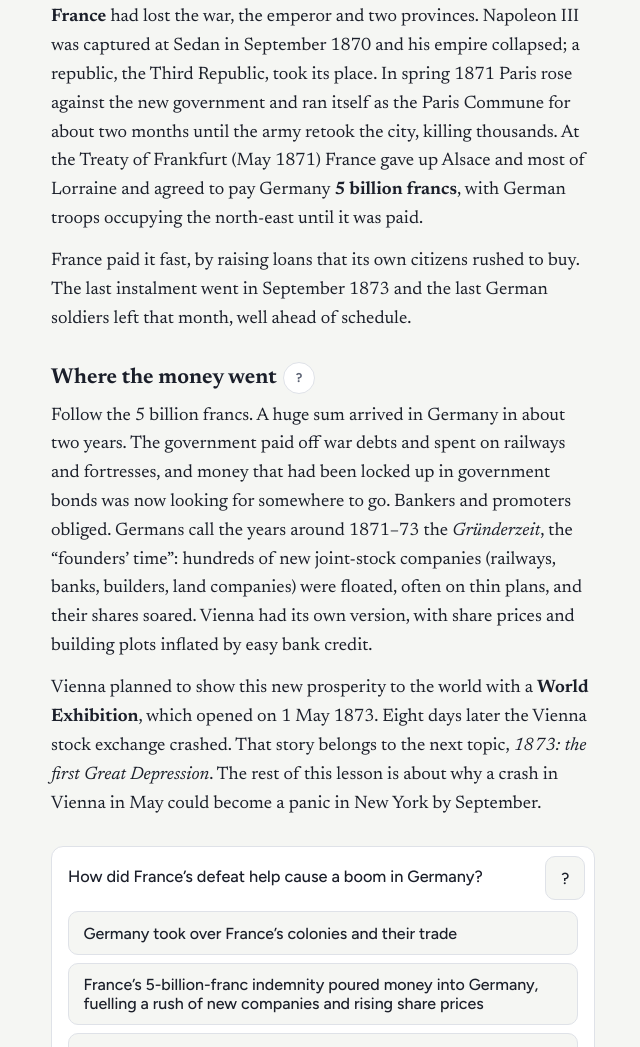
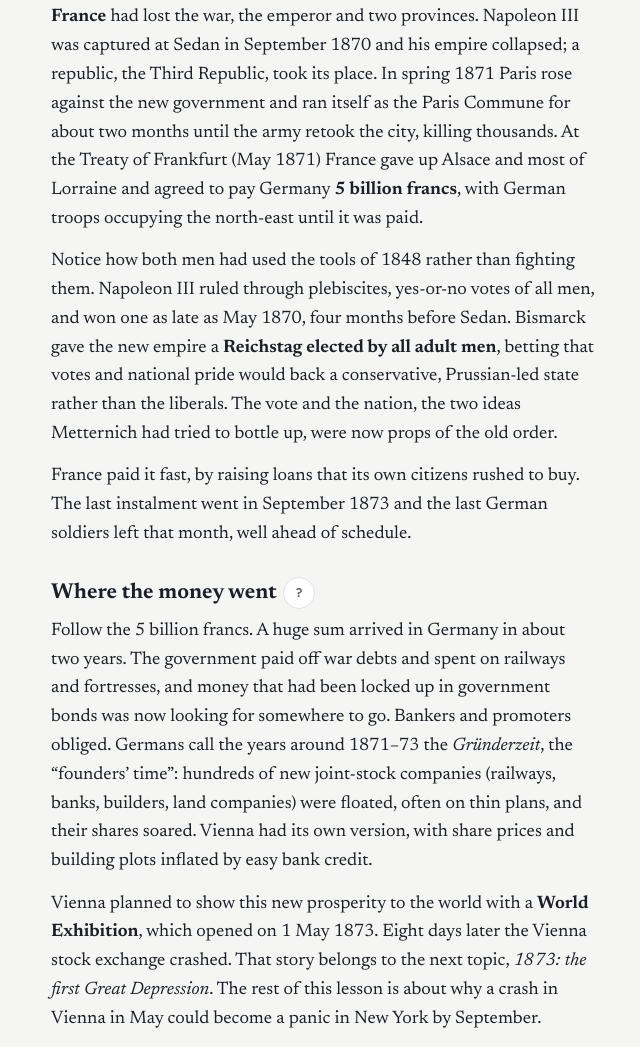
Before and after one commit to fbardolph/learn, a plain HTML site: page content/history/nineteenth-century/map-of-the-century/lessons/04-the-world-in-1873.html in a window 1280 px wide. Shown: the part 894-1941 px from the top of the page, without its empty margins (317-957 px from the left). Drawn offline with nearby package versions, Linux system fonts and the light colour scheme.

Commit message:
Update lessons 2026-11-04

```diff
--- a/content/history/nineteenth-century/map-of-the-century/lessons/04-the-world-in-1873.html
+++ b/content/history/nineteenth-century/map-of-the-century/lessons/04-the-world-in-1873.html
@@ -45,6 +45,7 @@
     <h2>A new map of Europe</h2>
     <p>Compare 1873 with 1815 and the middle of Europe has been redrawn. In 1815 there were nearly forty German states and a patchwork of Italian ones. By 1873 there was one <strong>German Empire</strong>, run from Berlin by Bismarck, and one <strong>Kingdom of Italy</strong>, which took Rome as its capital in 1871 once the French garrison guarding the Pope left to fight Prussia.</p>
     <p><strong>France</strong> had lost the war, the emperor and two provinces. Napoleon III was captured at Sedan in September 1870 and his empire collapsed; a republic, the Third Republic, took its place. In spring 1871 Paris rose against the new government and ran itself as the Paris Commune for about two months until the army retook the city, killing thousands. At the Treaty of Frankfurt (May 1871) France gave up Alsace and most of Lorraine and agreed to pay Germany <strong>5 billion francs</strong>, with German troops occupying the north-east until it was paid.</p>
+    <p>Notice how both men had used the tools of 1848 rather than fighting them. Napoleon III ruled through plebiscites, yes-or-no votes of all men, and won one as late as May 1870, four months before Sedan. Bismarck gave the new empire a <strong>Reichstag elected by all adult men</strong>, betting that votes and national pride would back a conservative, Prussian-led state rather than the liberals. The vote and the nation, the two ideas Metternich had tried to bottle up, were now props of the old order.</p>
     <p>France paid it fast, by raising loans that its own citizens rushed to buy. The last instalment went in September 1873 and the last German soldiers left that month, well ahead of schedule.</p>
   </section>
 
```
Also changed, not shown: cards.json (+1 -1 lines).
